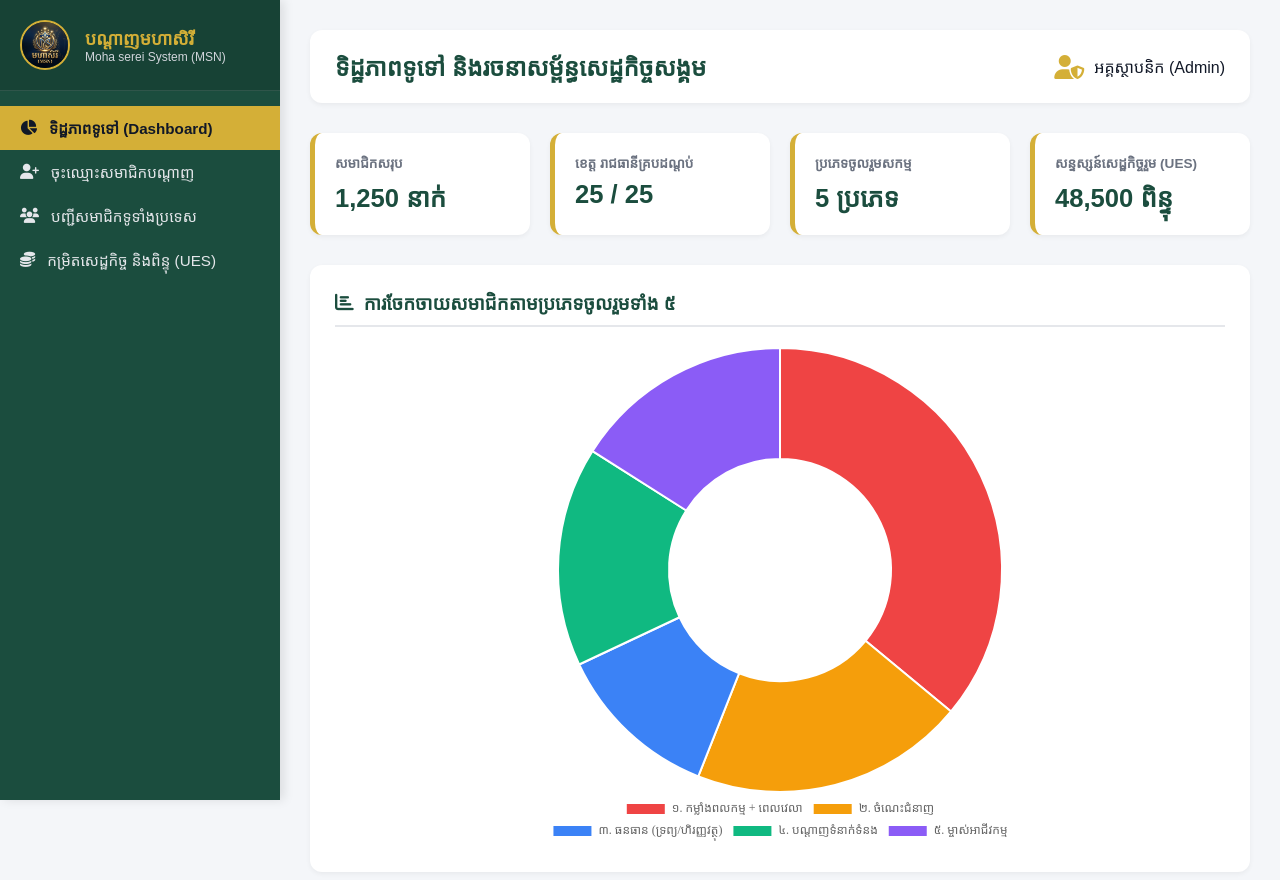
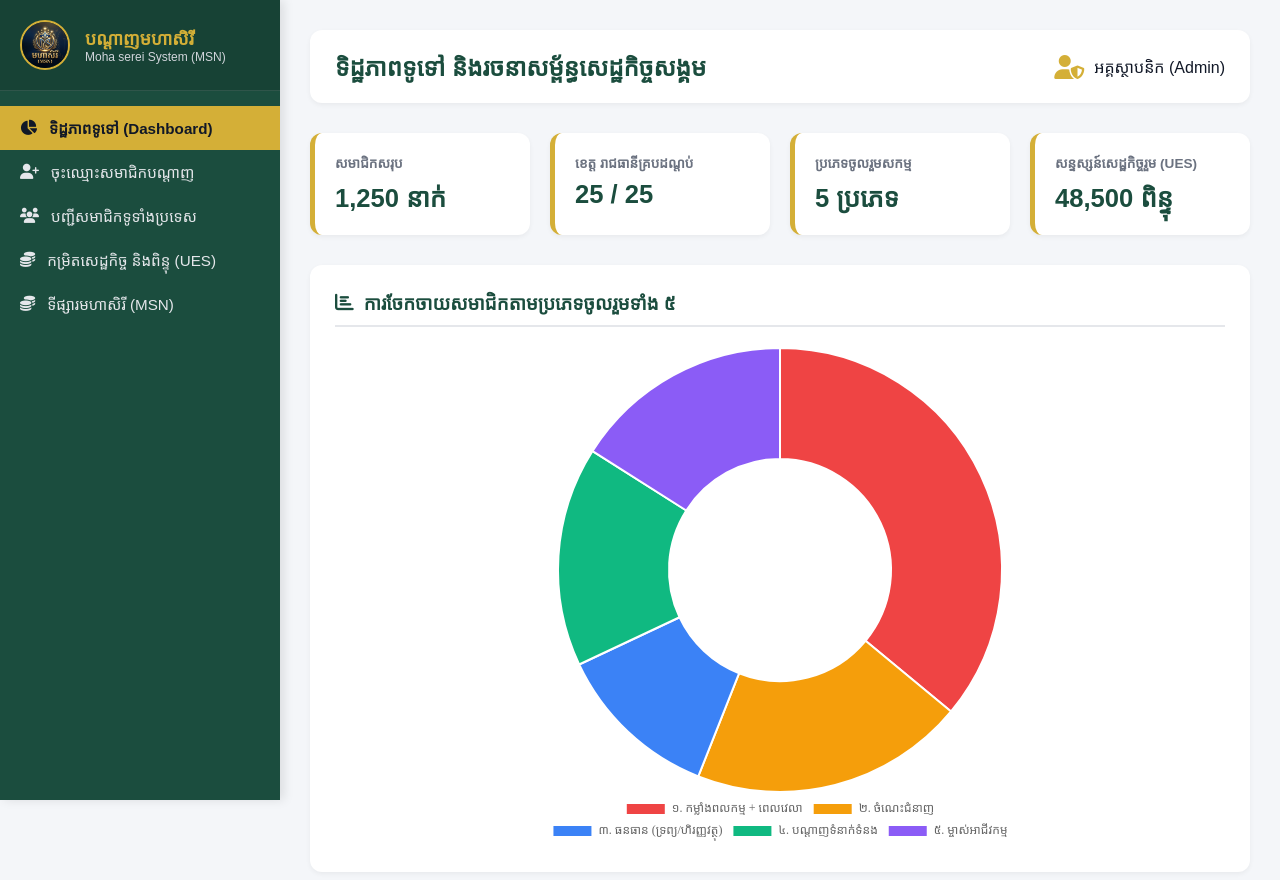
Before and after one commit to mohaserey/moha_serei_system_update, a plain HTML site: page index.html in a window 1280 px wide. Drawn offline with nearby package versions, Linux system fonts and the light colour scheme; a web font is replaced by a local one.

Commit message:
Update index.html

```diff
--- a/index.html
+++ b/index.html
@@ -252,6 +252,7 @@
             <li><a href="https://mohaserey.github.io/moha_serei_system_update_registration/" class="nav-link" onclick="switchTab('registration', event)"><i class="fas fa-user-plus"></i> ចុះឈ្មោះសមាជិកបណ្ដាញ</a></li>
             <li><a href="https://mohaserey.github.io/moha_serei_system_update_member/" class="nav-link" onclick="switchTab('members', event)"><i class="fas fa-users"></i> បញ្ជីសមាជិកទូទាំងប្រទេស</a></li>
             <li><a href="https://mohaserey.github.io/moha_serei_system_update_economy/" class="nav-link" onclick="switchTab('economy', event)"><i class="fas fa-coins"></i> កម្រិតសេដ្ឋកិច្ច និងពិន្ទុ (UES)</a></li>
+            <li><a href="https://mohaserey.github.io/moha_serei_system_update_msn_market/" class="nav-link" onclick="switchTab('msn_market', event)"><i class="fas fa-coins"></i> ទីផ្សារមហាសិរី (MSN)</a></li>
         </ul>
     </aside>
 
```
